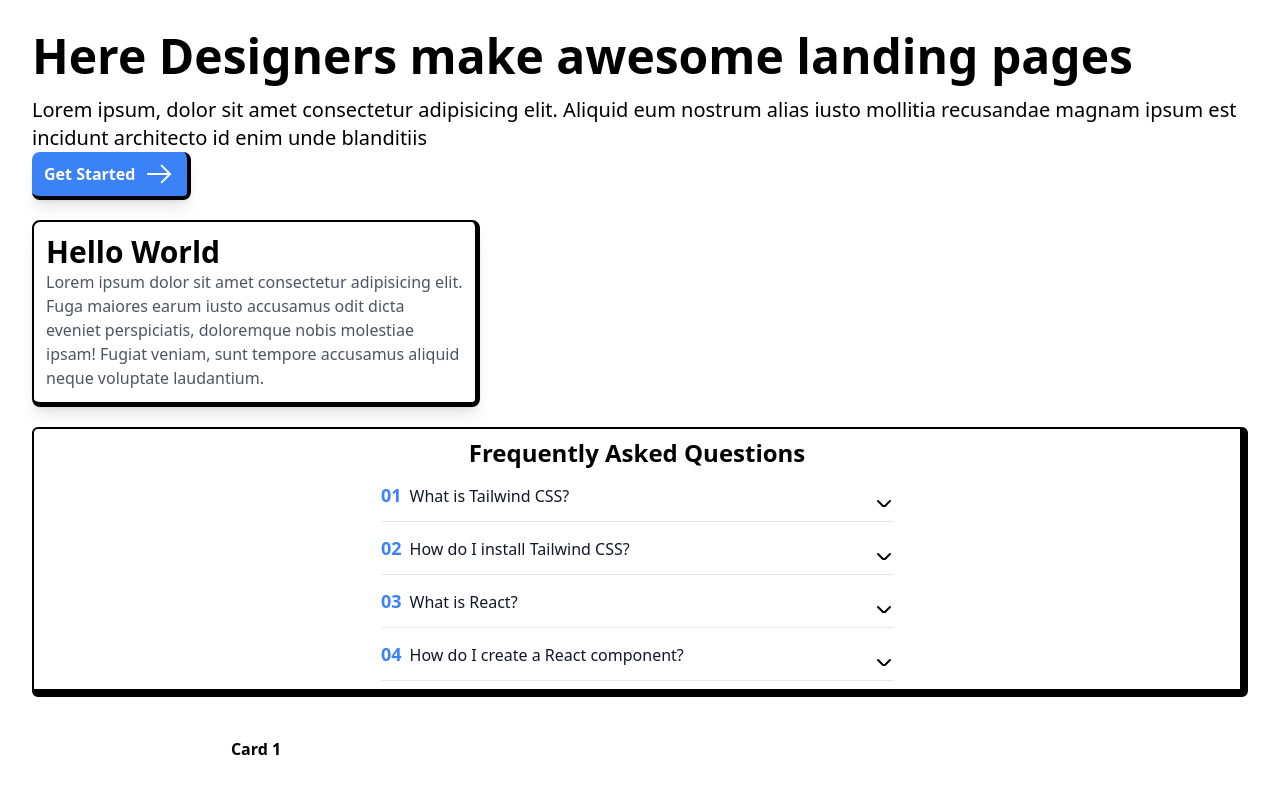
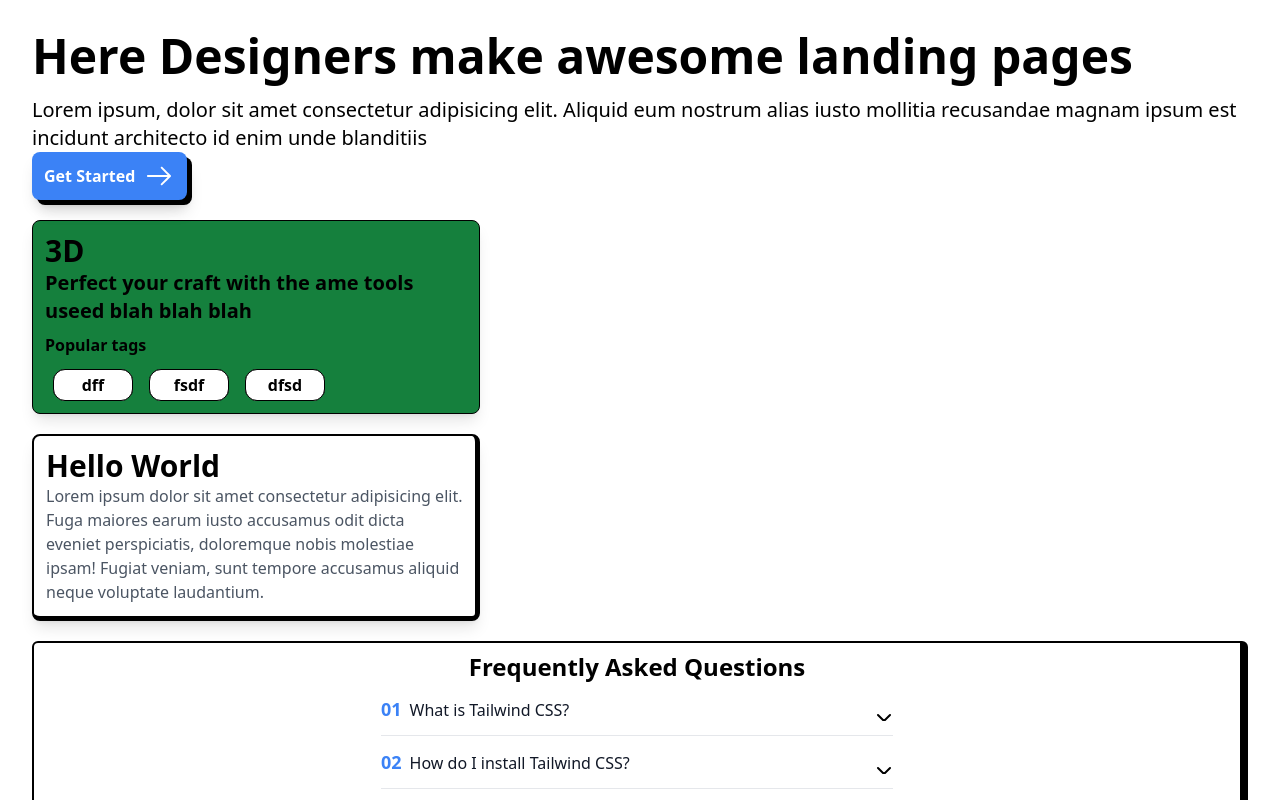
Before and after one commit to aurora-0025/sustainable-hack, a Next.js app: page / in a window 1280 px wide. Shown: the top 800 px of the page. Built offline with nearby package versions, Linux system fonts and the light colour scheme.

Commit message:
feat new component

```diff
--- /dev/null
+++ b/src/components/Buttons.tsx
@@ -0,0 +1,13 @@
+import { useState } from 'react';
+
+type Props = {
+ text: string;
+};
+
+const Buttons :React.FC<Props>= ({text}) =>{
+return (
+  <button className="mt-3 mx-2 bg-white w-20 h-8 px-3 border-[1px]  border-black rounded-xl drop-shadow-[0px_0px_0px_rgb(0,0,0)] hover:shadow-[6px_6px_0px_rgb(0,0,0)]  hover:-translate-y-1 hover:-translate-x-1 transition-all text-black font-semibold ">{text}</button>
+  );
+};
+
+export default Buttons;
--- a/src/pages/index.tsx
+++ b/src/pages/index.tsx
@@ -2,6 +2,7 @@ import Head from "next/head";
 import Image from "next/image";
 import { Inter } from "next/font/google";
 import FAQ from "@/components/FAQ";
+import Buttons from "@/components/Buttons";
 
 export default function Home() {
     return (
@@ -15,7 +16,7 @@ export default function Home() {
                 est incidunt architecto id enim unde blanditiis
             </h4>
 
-            <button className=" w-70 h-12 flex gap-2 items-center bg-blue-500 hover:bg-blue-400 text-white font-bold px-3 border-b-4 border-r-4 border-black rounded-lg shadow-lg hover:shadow-sm ">
+            <button className=" w-70 h-12 flex gap-2 items-center bg-blue-500 text-white font-bold px-3 hover:translate-y-1 hover:translate-x-1 drop-shadow-[5px_5px_0px_rgb(0,0,0)] hover:drop-shadow-[0px_0px_0px_rgb(0,0,0)] rounded-lg shadow-lg  ">
                     Get Started
                     <svg
                         className="w-8 h-8 transition-all delay-75 hover:rotate-[-45deg] "
@@ -32,6 +33,18 @@ export default function Home() {
                         />
                     </svg>
             </button>
+
+            <div className="max-w-md  bg-green-700 p-3 mt-5 border-[1px] border-black rounded-lg shadow-lg hover:shadow-sm ">
+                <h2 className="text-3xl font-bold">3D</h2>
+                <p className="text-black-600 font-semibold text-xl">Perfect your craft with the ame tools useed blah blah blah</p>
+                <p className="text-black-600 mt-2 font-semibold">
+                    Popular tags
+                </p>
+                <Buttons text="dff"/>
+                <Buttons text="fsdf" />
+                <Buttons text="dfsd"/>
+            </div>
+
 
             <div className="max-w-md p-3 mt-5 border-2 border-b-[5px] border-r-[5px] border-black rounded-lg shadow-lg hover:shadow-sm ">
                 <h2 className="text-3xl font-bold">Hello World</h2>
```
